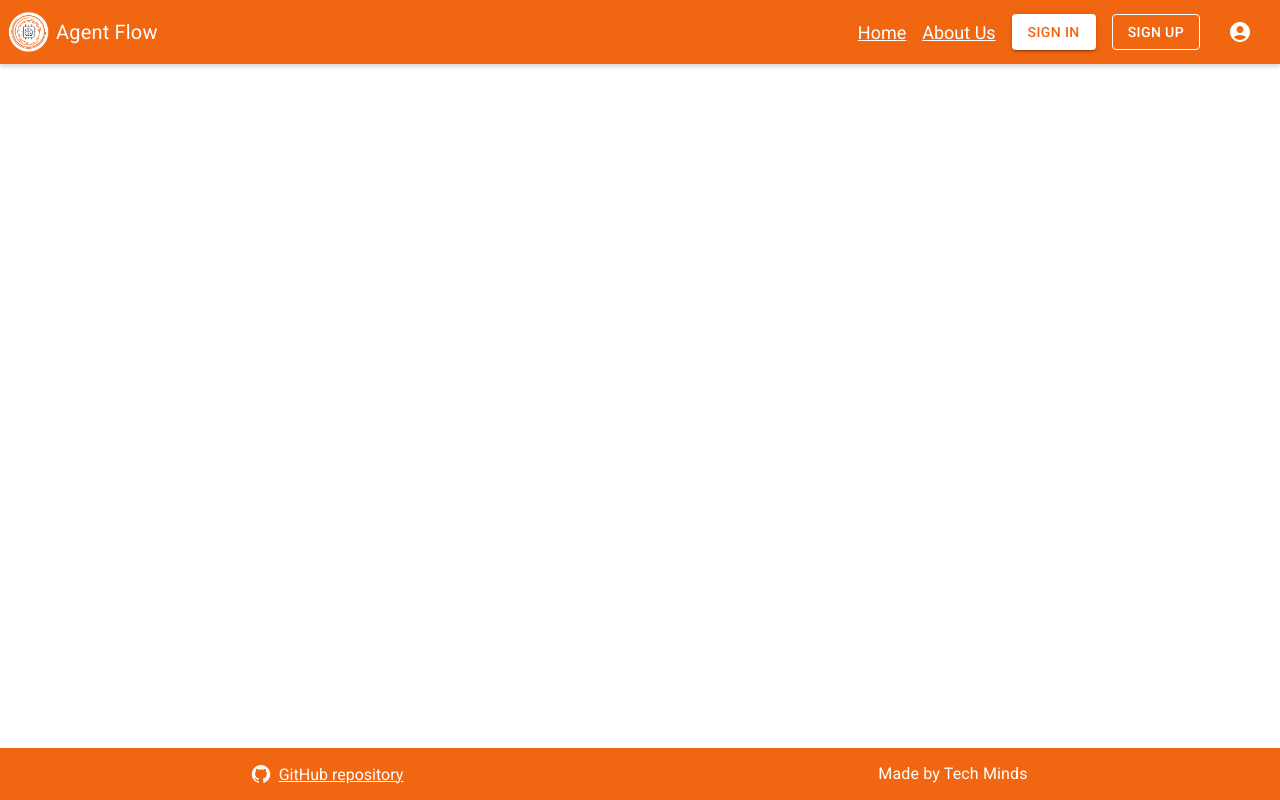
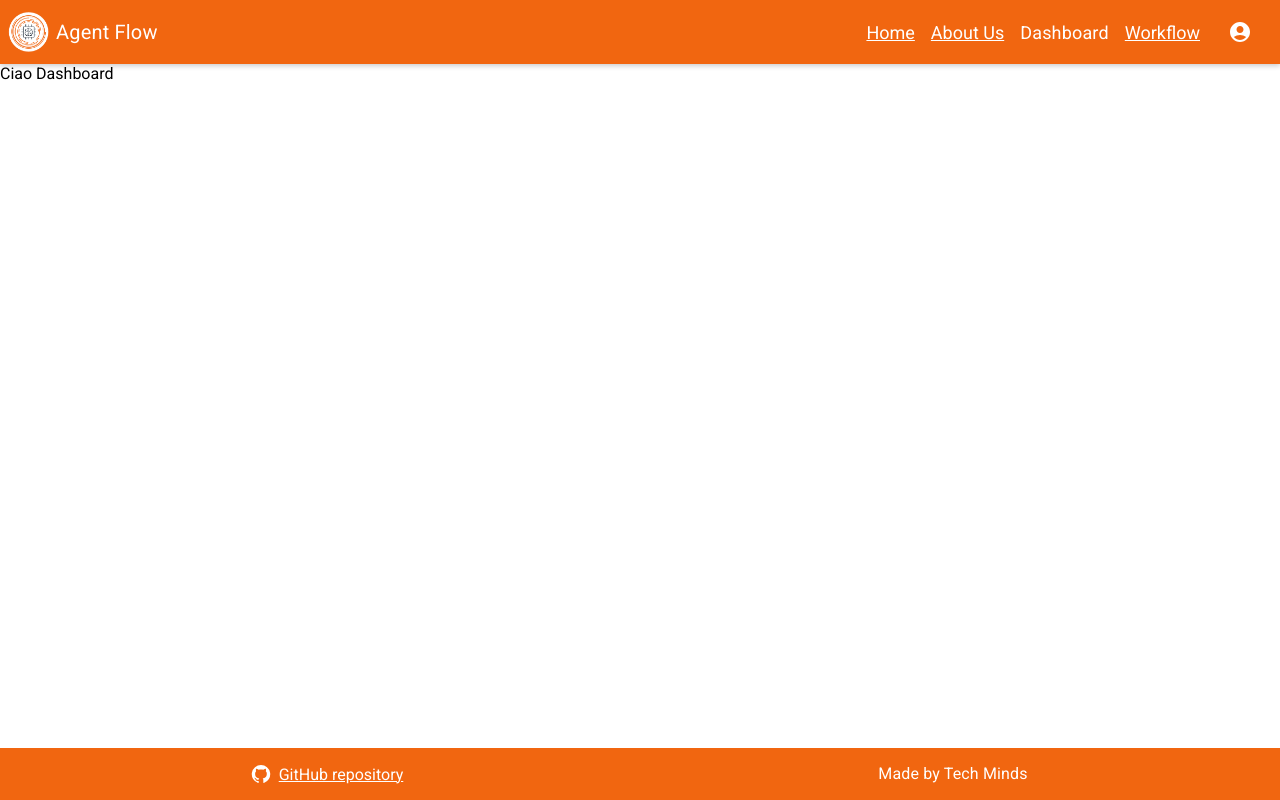
Before and after one commit to techminds-unipd/AgentFlow, a React (Vite) app in the folder frontend/: page /dashboard in a window 1280 px wide. Built offline with nearby package versions, Linux system fonts and the light colour scheme.

Commit message:
#14 switch loggato e non loggato

```diff
--- a/frontend/src/App.tsx
+++ b/frontend/src/App.tsx
@@ -6,6 +6,8 @@ import { AboutUs } from "./pages/AboutUs/AboutUs";
 import { SignIn } from "./pages/SignIn/SignIn";
 import { SignUp } from "./pages/SignUp/SignUp";
 import { Services } from "./pages/Services/Services";
+import { Dashboard } from "./pages/Dashboard/Dashboard";
+import { Workflow } from "./pages/Workflow/Workflow";
 
 function App() {
 
@@ -18,6 +20,8 @@ function App() {
         <Route path='/aboutus' element={<AboutUs/>} />
         <Route path='/signin' element={<SignIn/>} />
         <Route path='/signup' element={<SignUp/>} />
+        <Route path='/dashboard' element={<Dashboard/>} />
+        <Route path='/Workflow' element={<Workflow/>} />
         <Route path='/services' element={<Services/>} />
       </Routes>
       <Footer />
--- a/frontend/src/components/Navbar/Navbar.tsx
+++ b/frontend/src/components/Navbar/Navbar.tsx
@@ -1,4 +1,4 @@
-import { Box, AppBar, Toolbar, Menu, MenuItem, IconButton, Typography } from '@mui/material';
+import { Box, AppBar, Toolbar, Menu, MenuItem, IconButton, Typography, FormControlLabel, FormGroup, Switch } from '@mui/material';
 import { AccountCircle } from '@mui/icons-material';
 import { CustomLink } from '../CustomLink/CustomLink.tsx';
 import { CustomButton } from '../CustomButton/CustomButton.tsx';
@@ -9,10 +9,14 @@ import logo from '../../assets/Logo.Tech-Minds-fe.png';
 import '../../index.css';
 
 export const Navbar = () => {
+    const [auth, setAuth] = React.useState(true);
     let navigate = useNavigate();
     const [anchorEl, setAnchorEl] = React.useState<null | HTMLElement>(null);
     const open = Boolean(anchorEl);
 
+    const handleChange = (event: React.ChangeEvent<HTMLInputElement>) => {
+        setAuth(event.target.checked);
+    };
     const handleMenu = (event: React.MouseEvent<HTMLButtonElement>) => {
         setAnchorEl(event.currentTarget);
     };
@@ -20,12 +24,26 @@ export const Navbar = () => {
         setAnchorEl(null);
     };
     const handleNavigate = () => {
-        handleClose;
+        handleClose();
         navigate("/services");
     };
 
     return (
         <Box sx={{ flexGrow: 1 }}>
+            {/* per vedere loggato e non loggato scommentare questo codice. da togliere quando ci colleghiamo con il backend
+            <FormGroup>
+                <FormControlLabel
+                    control={
+                    <Switch
+                        checked={auth}
+                        onChange={handleChange}
+                        aria-label="login switch"
+                />
+            }
+            label={auth ? 'Logout' : 'Login'}
+            />
+            </FormGroup>
+            */}
             <AppBar
                 position="static"
                 sx={{
@@ -51,8 +69,16 @@ export const Navbar = () => {
                     <Box display="flex" gap={2} alignItems="center">
                         <CustomLink name="Home" link="/" />
                         <CustomLink name="About Us" link="/aboutus" />
+                        {!auth && (
+                            <>
                                 <CustomButton name="Sign In" link="/signin" variant="contained"/>
                                 <CustomButton name="Sign Up" link="/signup" variant="outlined" />
+                            </>
+                        )}
+                        {auth && (
+                            <>
+                                <CustomLink name="Dashboard" link="/dashboard" />
+                                <CustomLink name="Workflow" link="/workflow" />
                                 <IconButton
                                     size="large"
                                     aria-label="account of current user"
@@ -72,6 +98,8 @@ export const Navbar = () => {
                                     <MenuItem onClick={handleNavigate}>Services</MenuItem>
                                     <LogoutMenuItem handleCloseMenu={handleClose} />
                                 </Menu>
+                            </>
+                        )}
                     </Box>
                 </Toolbar>
             </AppBar>
--- /dev/null
+++ b/frontend/src/pages/Dashboard/Dashboard.tsx
@@ -0,0 +1,5 @@
+export const Dashboard=()=>{
+    return(
+        <>Ciao Dashboard</>
+    )
+}
--- /dev/null
+++ b/frontend/src/pages/Workflow/Workflow.tsx
@@ -0,0 +1,5 @@
+export const Workflow=()=>{
+    return(
+        <>Ciao Workflow</>
+    )
+}
```
Lines whose indentation alone changed are shown as unchanged.
